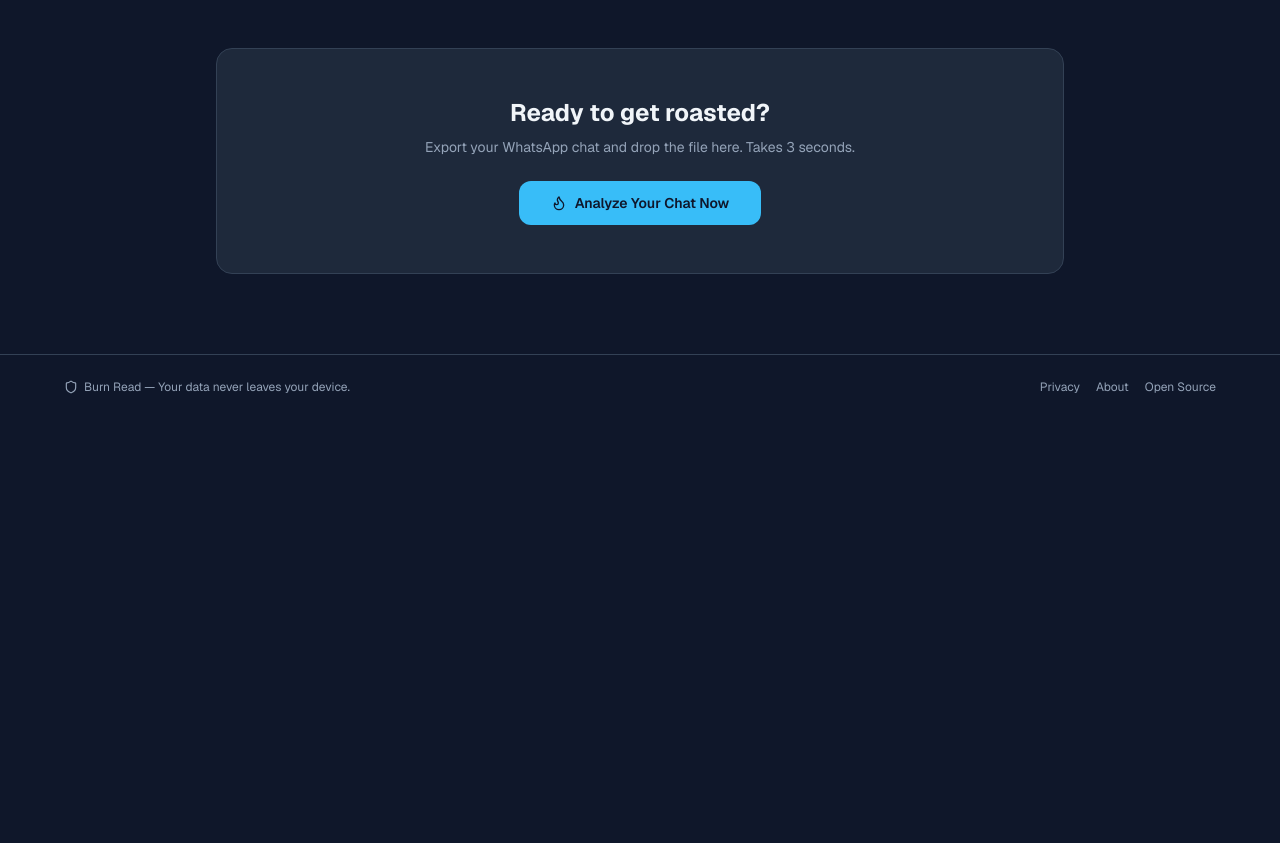
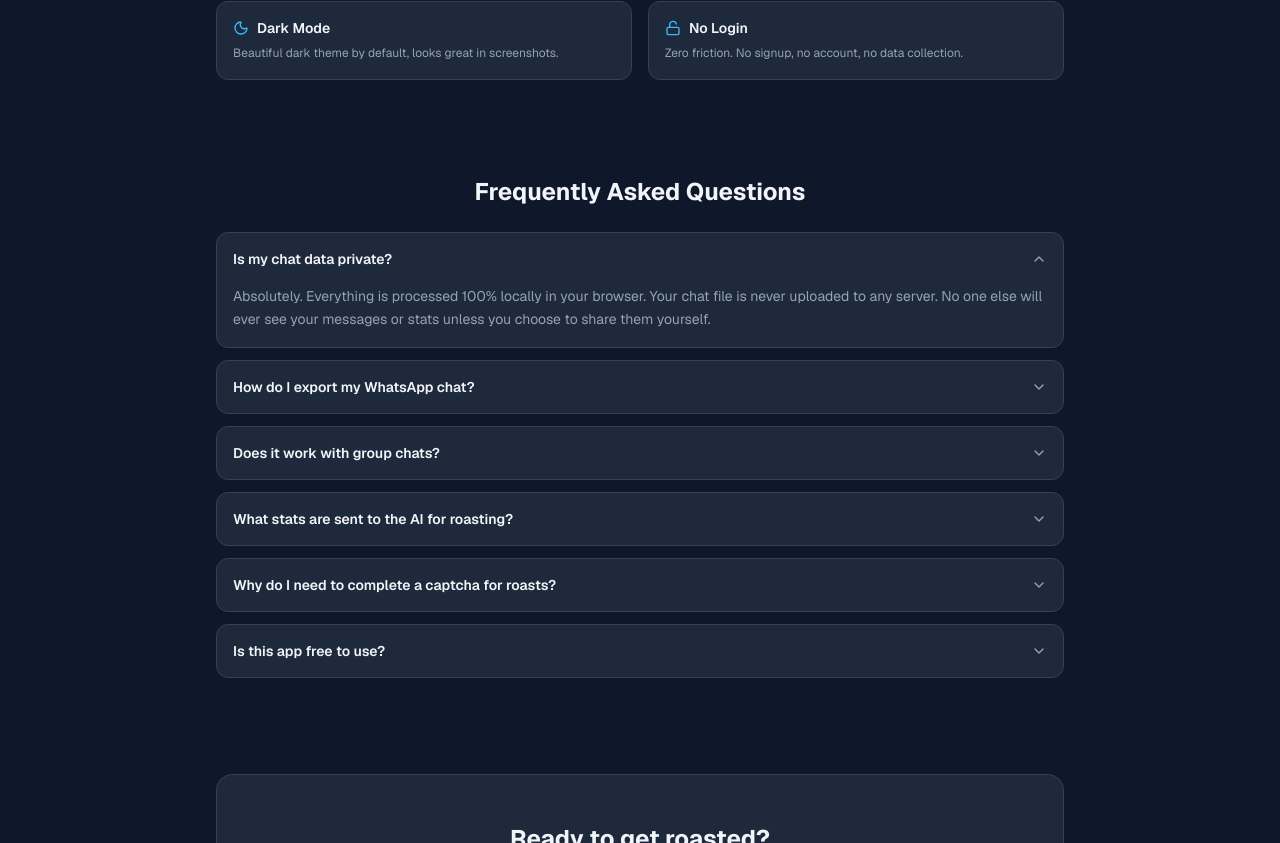
Before and after one commit to shyam0118/burn-read, a Next.js app: page / in a window 1280 px wide. Shown: the part 1497-2340 px from the top of the page. Before the commit the page ends 1916 px from the top, so only its background shows below. Built offline with nearby package versions, Linux system fonts and the light colour scheme.

Commit message:
feat: add FAQ component with common questions and answers for user support

```diff
--- a/src/app/page.tsx
+++ b/src/app/page.tsx
@@ -13,12 +13,13 @@ import {
   TrendingUp,
   Sparkles,
 } from 'lucide-react';
+import FAQ from '@/components/FAQ';
 
 export default function HomePage() {
   return (
-    <div className="max-w-4xl mx-auto px-4 sm:px-6 py-12 sm:py-20">
+    <div className="max-w-4xl mx-auto px-4 sm:px-6 py-12 sm:py-20 space-y-24">
       {/* Hero */}
-      <section className="text-center space-y-6 mb-16">
+      <section className="text-center space-y-6">
         <div className="inline-flex items-center gap-2 px-3 py-1 rounded-full bg-accent/10 border border-accent/20 text-xs text-accent font-medium">
           <Sparkles className="w-3.5 h-3.5" />
           Free & Open Source
@@ -52,7 +53,7 @@ export default function HomePage() {
       </section>
 
       {/* Privacy badge */}
-      <div className="max-w-lg mx-auto mb-16 flex items-center gap-3 px-4 py-3 rounded-xl bg-emerald-500/10 border border-emerald-500/20 text-sm">
+      <div className="max-w-lg mx-auto flex items-center gap-3 px-4 py-3 rounded-xl bg-emerald-500/10 border border-emerald-500/20 text-sm">
         <Lock className="w-5 h-5 text-emerald-400 flex-shrink-0" />
         <p className="text-emerald-200 text-xs sm:text-sm">
           <strong>100% Private.</strong> Your chat never leaves your device.
@@ -61,7 +62,7 @@ export default function HomePage() {
       </div>
 
       {/* How it works */}
-      <section className="mb-16">
+      <section>
         <h2 className="text-2xl font-bold text-center mb-8">How It Works</h2>
         <div className="grid sm:grid-cols-3 gap-6">
           {[
@@ -94,7 +95,7 @@ export default function HomePage() {
       </section>
 
       {/* Features grid */}
-      <section className="mb-16">
+      <section>
         <h2 className="text-2xl font-bold text-center mb-8">Features</h2>
         <div className="grid sm:grid-cols-2 gap-4">
           {[
@@ -121,6 +122,9 @@ export default function HomePage() {
         </div>
       </section>
 
+      {/* FAQ */}
+      <FAQ />
+
       {/* CTA */}
       <section className="text-center bg-card rounded-2xl p-8 sm:p-12 border border-border">
         <h2 className="text-2xl font-bold mb-2">Ready to get roasted?</h2>
--- /dev/null
+++ b/src/components/FAQ.tsx
@@ -0,0 +1,82 @@
+'use client';
+
+import { useState } from 'react';
+import { ChevronDown, HelpCircle } from 'lucide-react';
+
+interface FAQItem {
+  question: string;
+  answer: string;
+}
+
+const FAQS: FAQItem[] = [
+  {
+    question: "Is my chat data private?",
+    answer: "Absolutely. Everything is processed 100% locally in your browser. Your chat file is never uploaded to any server. No one else will ever see your messages or stats unless you choose to share them yourself."
+  },
+  {
+    question: "How do I export my WhatsApp chat?",
+    answer: "Open WhatsApp, go to the chat you want to analyze, tap the three dots (⋮) or the name at the top, select 'More' > 'Export Chat' > 'Without Media'. Save the .txt file to your device and upload it here."
+  },
+  {
+    question: "Does it work with group chats?",
+    answer: "Yes! It works perfectly for both one-on-one personal chats and large group chats with many participants. For group chats, it will identify the most active members and provide stats for everyone."
+  },
+  {
+    question: "What stats are sent to the AI for roasting?",
+    answer: "Only anonymous numbers are sent to the AI: message counts, average message lengths, most active hours, response times, and top words (without context). Your actual message content and real names are never sent to any external service."
+  },
+  {
+    question: "Why do I need to complete a captcha for roasts?",
+    answer: "Generating AI roasts requires computational power. We use a simple captcha to prevent bot abuse and ensure the service remains free and fast for everyone."
+  },
+  {
+    question: "Is this app free to use?",
+    answer: "Yes, Burn Read is completely free and open-source. You can use it as many times as you want to analyze and roast your chats."
+  }
+];
+
+export default function FAQ() {
+  const [openIndex, setOpenIndex] = useState<number | null>(0);
+
+  return (
+    <section className="space-y-6">
+      <div className="text-center space-y-2">
+        <h2 className="text-2xl font-bold inline-flex items-center gap-2">
+          Frequently Asked Questions
+        </h2>
+      </div>
+
+      <div className="grid gap-3">
+        {FAQS.map((faq, index) => (
+          <div
+            key={index}
+            className="group rounded-xl border border-border bg-card transition-all hover:border-muted overflow-hidden"
+          >
+            <button
+              onClick={() => setOpenIndex(openIndex === index ? null : index)}
+              className="w-full flex items-center justify-between p-4 text-left gap-4"
+            >
+              <span className="font-semibold text-sm">{faq.question}</span>
+              <ChevronDown
+                className={`w-4 h-4 text-muted transition-transform duration-300 ${
+                  openIndex === index ? 'rotate-180 text-accent' : ''
+                }`}
+              />
+            </button>
+            <div
+              className={`transition-all duration-300 ease-in-out ${
+                openIndex === index
+                  ? 'max-h-40 opacity-100'
+                  : 'max-h-0 opacity-0'
+              }`}
+            >
+              <p className="px-4 pb-4 text-xs sm:text-sm text-muted leading-relaxed">
+                {faq.answer}
+              </p>
+            </div>
+          </div>
+        ))}
+      </div>
+    </section>
+  );
+}
```
